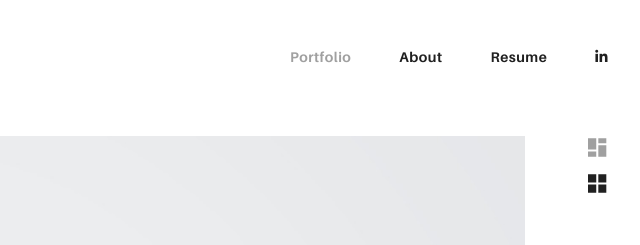
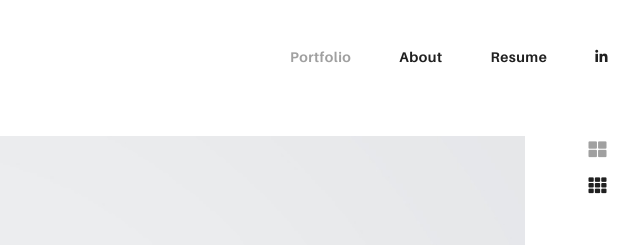
Before and after one commit to lindseythompson/my-website, a plain HTML site: page index.html in a window 1280 px wide. Shown: the top 245 px of the page, 640-1280 px from the left. Drawn offline with Linux system fonts and the light colour scheme.

Commit message:
Pages and grid icons replaced, all links updated

```diff
--- a/index.html
+++ b/index.html
@@ -36,17 +36,13 @@
       <input type="radio" name="layout-ctrl" checked id="layout-base" class="layout-ctrl-input">
       <div class="ae-container-fluid rk-layout-ctrl-cont">
         <label for="layout-base" class="rk-layout-ctrl">
-          <svg>
-            <use xlink:href="assets/img/symbols.svg#icon-view-default"></use>
-          </svg>
+          <i class="fas fa-th-large"></i>
         </label>
       </div>
       <input type="radio" name="layout-ctrl" id="layout-grid" class="layout-ctrl-input">
       <div class="ae-container-fluid rk-layout-ctrl-cont">
         <label for="layout-grid" class="rk-layout-ctrl">
-          <svg>
-            <use xlink:href="assets/img/symbols.svg#icon-view-alt"></use>
-          </svg>
+          <i class="fas fa-th"></i>
         </label>
       </div>
       <div class="rk-layout-ctrl-mobile">
```
